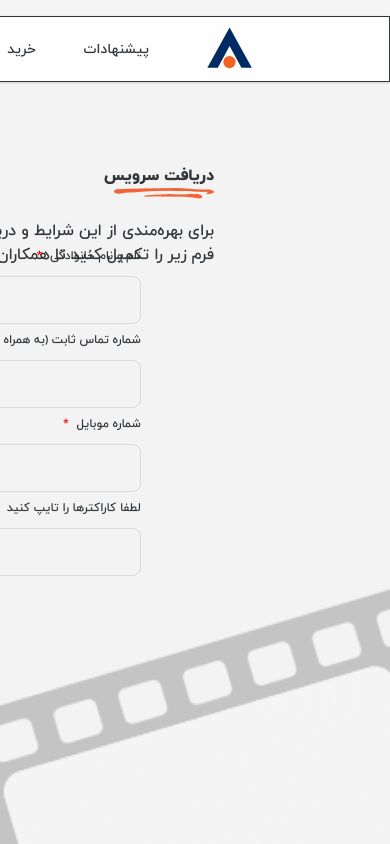
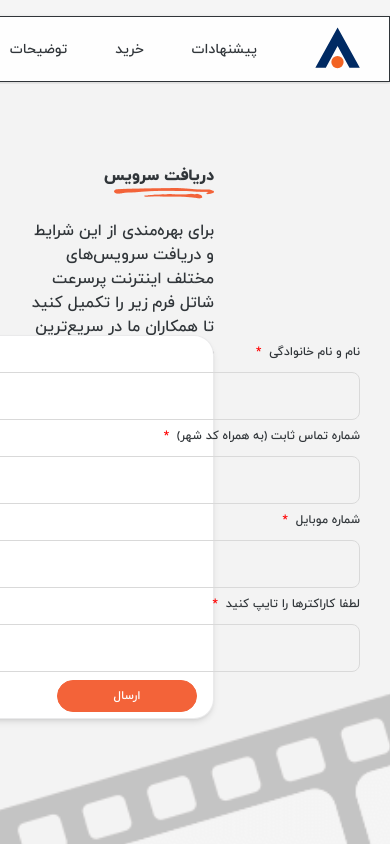
Before and after one commit to Alirezawmoradi/Namava-Task, a React (Vite) app: page / in a window 390 px wide. Shown: the top 844 px of the page. Built offline with nearby package versions, Linux system fonts and the light colour scheme.

Commit message:
header responsive

```diff
--- a/src/components/header/header.jsx
+++ b/src/components/header/header.jsx
@@ -5,12 +5,12 @@ import {Button} from "../button/button.jsx";
 export const Header = () => {
     return (
         <header className='pt-4'>
-            <div className='container flex items-center justify-between w-[1440px] bg-header border stroke-black border-opacity-5 drop-shadow'>
-                <img src={logo} height={64} width={64} alt='شاتل' className='mr-32'/>
+            <div className='container flex items-center justify-between w-full lg:w-[1440px] bg-header border stroke-black border-opacity-5 drop-shadow'>
+                <img src={logo} height={64} width={64} alt='شاتل' className='md:mr-32 mr-5'/>
                 <TopNavigation/>
                 <div className='mr-auto ml-32 flex gap-x-8'>
-                    <Button variant='orange'>شاتل</Button>
-                    <Button>نماوا</Button>
+                    <Button variant='orange' className='lg:block hidden'>شاتل</Button>
+                    <Button className='lg:block hidden'>نماوا</Button>
                 </div>
             </div>
         </header>
```
